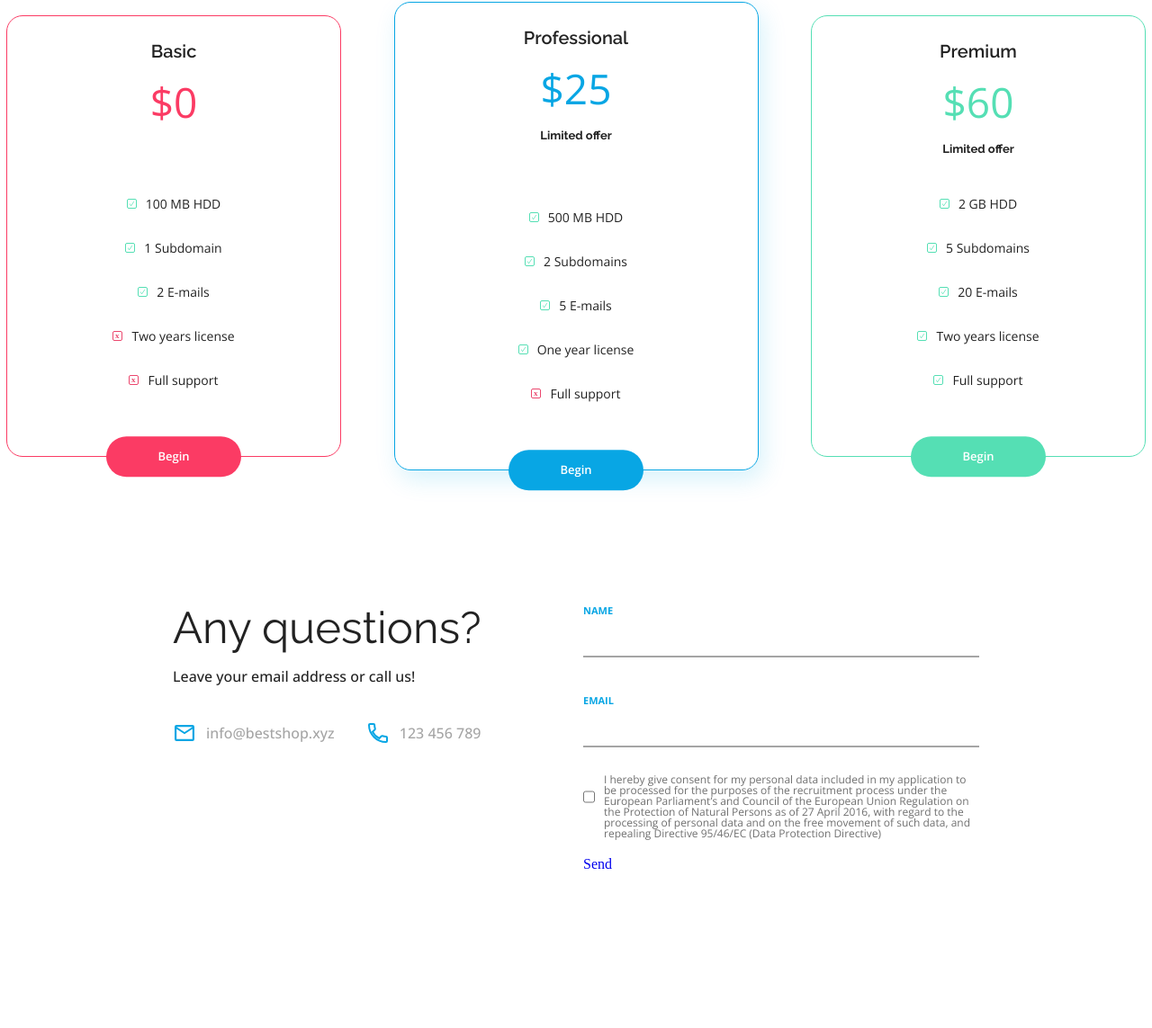
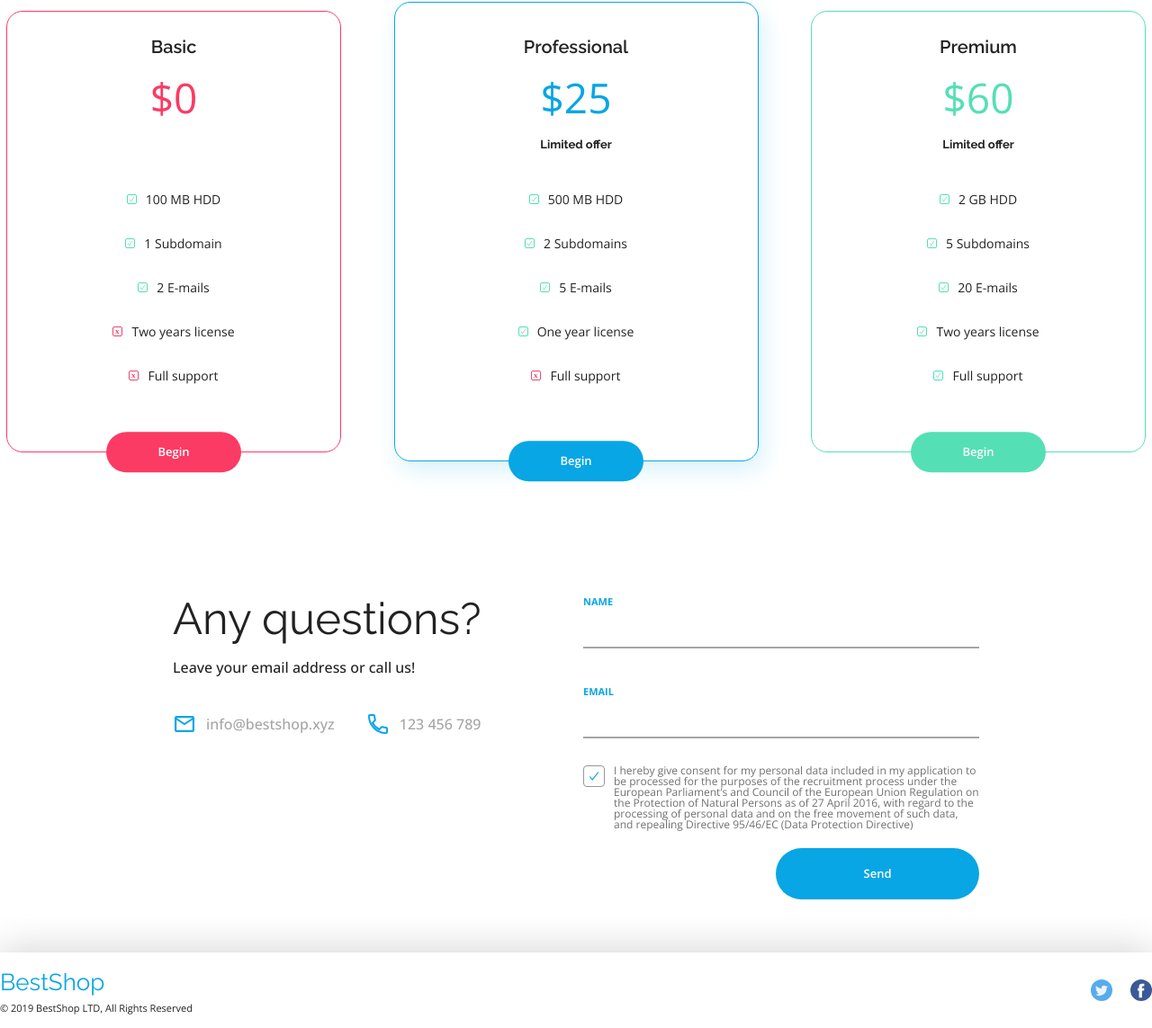
Before and after one commit to crimso/Workshop-project---Matyas-Szarka, a plain HTML site: page index.html in a window 1280 px wide. Shown: the part 2821-3964 px from the top of the page at 90% size. Before the commit the page ends 3790 px from the top, so only its background shows below. Drawn offline with nearby package versions, Linux system fonts and the light colour scheme.

Commit message:
footer finished

```diff
--- a/Workshop project/CSS/style.css
+++ b/Workshop project/CSS/style.css
@@ -35,7 +35,6 @@ p {
     color: #FFFFFF;
     font-weight: bold;
 }
-
 
 
 /** HEADER SECTION **/
@@ -117,9 +116,6 @@ h1 {
     margin-bottom: 38px;
 }
 
-/* TODO: make the button common to the whole site */
-/*! ----------*/
-
 .button {
     font-size: 1rem;
     padding: calc((67px - 16px) / 2) calc((440px - 120px) / 2);
@@ -151,13 +147,11 @@ h1 {
     display: flex;
     justify-content: space-between;
     align-items: center;
-    /* background-color: #aee6a8; */
     padding: 20px;
     flex: 1;
 }
 
 .statistic-info {
-
     display: flex;
     flex-direction: column;
     align-items: center;
@@ -221,7 +215,6 @@ h1 {
 }
 
 .benefits__post-first {
-
     margin: 105px 0 37px 0;
     padding: 20px 20px 20px 35px;
     border-radius: 5px;
@@ -429,6 +422,7 @@ h1 {
     margin-bottom: 30px;
 }
 
+
 .pricing-common {
     width: 100%;
     max-width: 372px;
@@ -437,7 +431,15 @@ h1 {
     display: flex;
     flex-direction: column;
     align-items: center;
-    /* justify-content:flex-start; */
+    justify-content: center;
+}
+
+.pricing__professional-container {
+    margin-block: 10px;
+    display: flex;
+    flex-direction: column;
+    justify-content: center;
+    align-items: center;
 }
 
 .pricing__basic {
@@ -449,7 +451,6 @@ h1 {
     max-width: 405px;
     border: 1px solid var(--primary-color);
     box-shadow: 5px 10px 27px #07ACE629;
-
 }
 
 .pricing__premium {
@@ -460,10 +461,6 @@ h1 {
     font-family: var(--secondary-font);
     font-size: 0.8125rem;
     font-weight: 700;
-}
-
-.limited-professional {
-    margin-bottom: 30px;
 }
 
 .pricing__title {
@@ -503,7 +500,7 @@ h1 {
     display: flex;
     flex-direction: column;
     align-items: center;
-    justify-content: space-around;
+    justify-content: flex-start;
     font-family: var(--primary-font);
     font-size: 0.875rem;
     line-height: 3.5;
@@ -566,6 +563,7 @@ h1 {
     width: 100%;
     max-width: 896px;
     margin-top: 150px;
+    margin-bottom: 59px;
     margin-inline: auto;
     display: flex;
     justify-content: space-between;
@@ -612,7 +610,6 @@ h1 {
     content: url(../assets/Phone\ Icon.svg);
 }
 
-
 .form-container {
     width: 100%;
     max-width: 440px;
@@ -655,7 +652,69 @@ h1 {
     margin-bottom: 20px;
 }
 
-.checkbox-container input {
-    width: 50px;
-    height: 50px;
+.checkbox-container img {
+    width: 24px;
+    height: 24px;
+    padding: 6px;
+    border: 1px solid #95989A;
+    border-radius: 4px;
 }
+
+.button-container {
+    display: flex;
+    justify-content: flex-end;
+}
+
+.button-contact {
+    width: 100%;
+    max-width: 226px;
+    text-align: center;
+    background-color: var(--primary-color);
+    transform: translateY(0);
+    padding-block: calc((57px - 13px) / 2);
+}
+
+/** ----- FOOTER SECTION ----- **/
+
+.footer {
+    box-shadow: 0 -5px 40px #00000029;
+}
+
+.footer-container {
+    width: 100%;
+    max-width: 1352px;
+    margin-inline: auto;
+    display: flex;
+    justify-content: space-between;
+}
+
+.footer-text {
+    display: flex;
+    flex-direction: column;
+    align-items: flex-start;
+    justify-content: center;
+}
+
+.footer-images {
+    display: flex;
+    align-items: center;
+    gap: 20px;
+}
+
+.footer-images img {
+    width: 24px;
+    height: 24px;
+}
+
+.footer-logo {
+    font-family: var(--secondary-font);
+    font-size: 1.625rem;
+    color: var(--primary-color);
+    margin-top: 20px;
+}
+
+.footer-rights {
+    font-family: var(--primary-font);
+    font-size: 0.6875rem;
+    margin: 10px 0 17px 0;
+}
--- a/index.html
+++ b/index.html
@@ -176,9 +176,10 @@
             </div>
 
             <div class="pricing__professional pricing-common">
+              <div class="pricing__professional-container">
                 <h3 class="pricing__title title-common">Professional</h3>
                 <p class="pricing__price-professional price-common">$25</p>
-              <p class="limited limited-professional">Limited offer</p>
+                <p class="limited">Limited offer</p>
                 <ul class="pricing__list-professional list-common">
                   <li>500 MB HDD</li>
                   <li>2 Subdomains</li>
@@ -186,6 +187,8 @@
                   <li>One year license</li>
                   <li>Full support</li>
                 </ul>
+              </div>
+
               <a href="#" class="button__pricing-common button-professional"
                 >Begin</a
               >
@@ -216,7 +219,9 @@
             <h2>Any questions?</h2>
             <p>Leave your email address or call us!</p>
             <div class="contact-information">
-              <p class="contact-info-email contact-info-common">info@bestshop.xyz</p>
+              <p class="contact-info-email contact-info-common">
+                info@bestshop.xyz
+              </p>
               <p class="contact-info-phone contact-info-common">123 456 789</p>
             </div>
           </div>
@@ -232,21 +237,35 @@
               </div>
             </form>
             <div class="checkbox-container">
-              <input type="checkbox" name="gdpr" id="gdpr" />
-              <label for="gdpr"
-                >I hereby give consent for my personal data included in my
+              <img src="./Workshop project/assets/Checkmark.svg" alt="" />
+              <p for="gdpr">
+                I hereby give consent for my personal data included in my
                 application to be processed for the purposes of the recruitment
                 process under the European Parliament’s and Council of the
-                European Union Regulation on the Protection of Natural Persons as
-                of 27 April 2016, with regard to the processing of personal data
-                and on the free movement of such data, and repealing Directive
-                95/46/EC (Data Protection Directive)</label
-              >
+                European Union Regulation on the Protection of Natural Persons
+                as of 27 April 2016, with regard to the processing of personal
+                data and on the free movement of such data, and repealing
+                Directive 95/46/EC (Data Protection Directive)
+              </p>
             </div>
-            <a href="#">Send</a>
+            <div class="button-container">
+              <a class="button__pricing-common button-contact" href="#">Send</a>
+            </div>
           </div>
         </div>
       </section>
     </main>
+    <footer class="footer">
+      <div class="footer-container">
+        <div class="footer-text">
+          <p class="footer-logo">BestShop</p>
+          <p class="footer-rights">© 2019 BestShop LTD, All Rights Reserved</p>
+        </div>
+        <div class="footer-images">
+          <img src="./Workshop project/assets/Twitter.svg" alt="" />
+          <img src="./Workshop project/assets/Facebook.svg" alt="" />
+        </div>
+      </div>
+    </footer>
   </body>
 </html>
```
Lines whose indentation alone changed are shown as unchanged.
